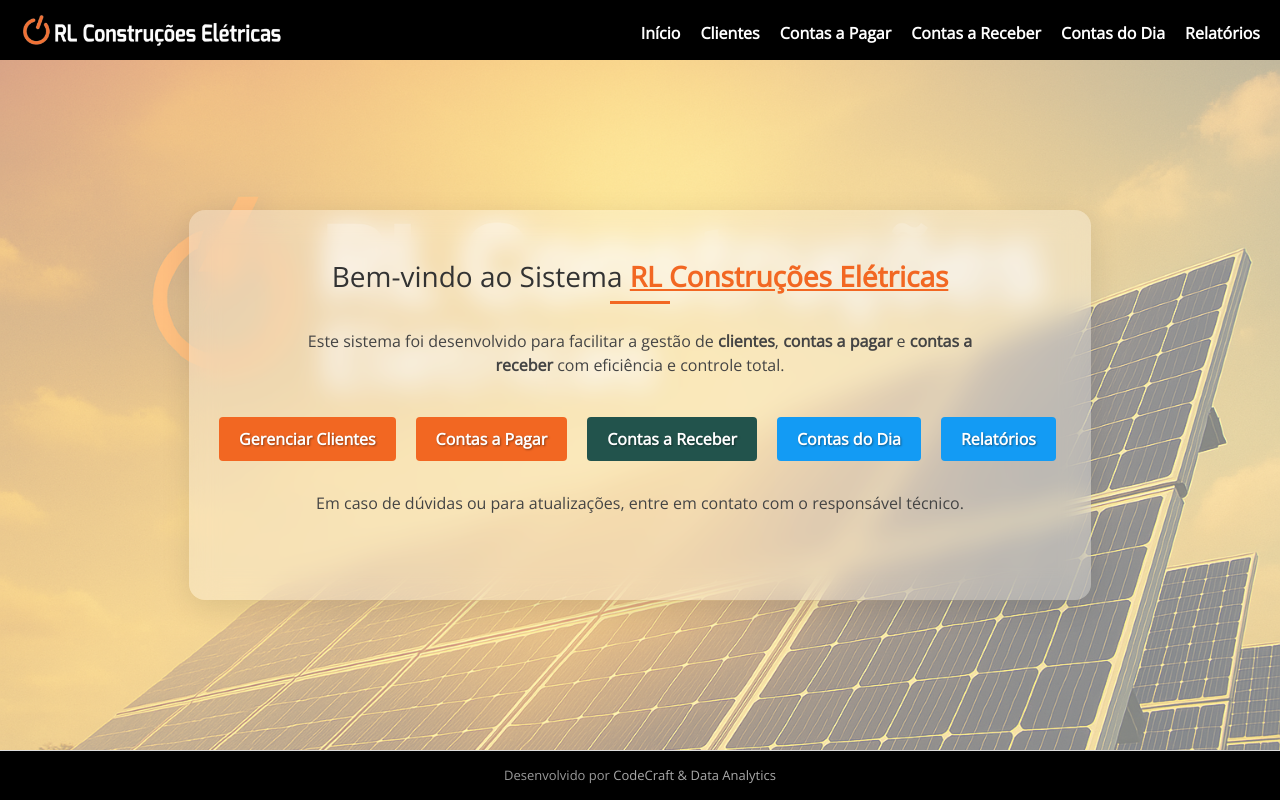
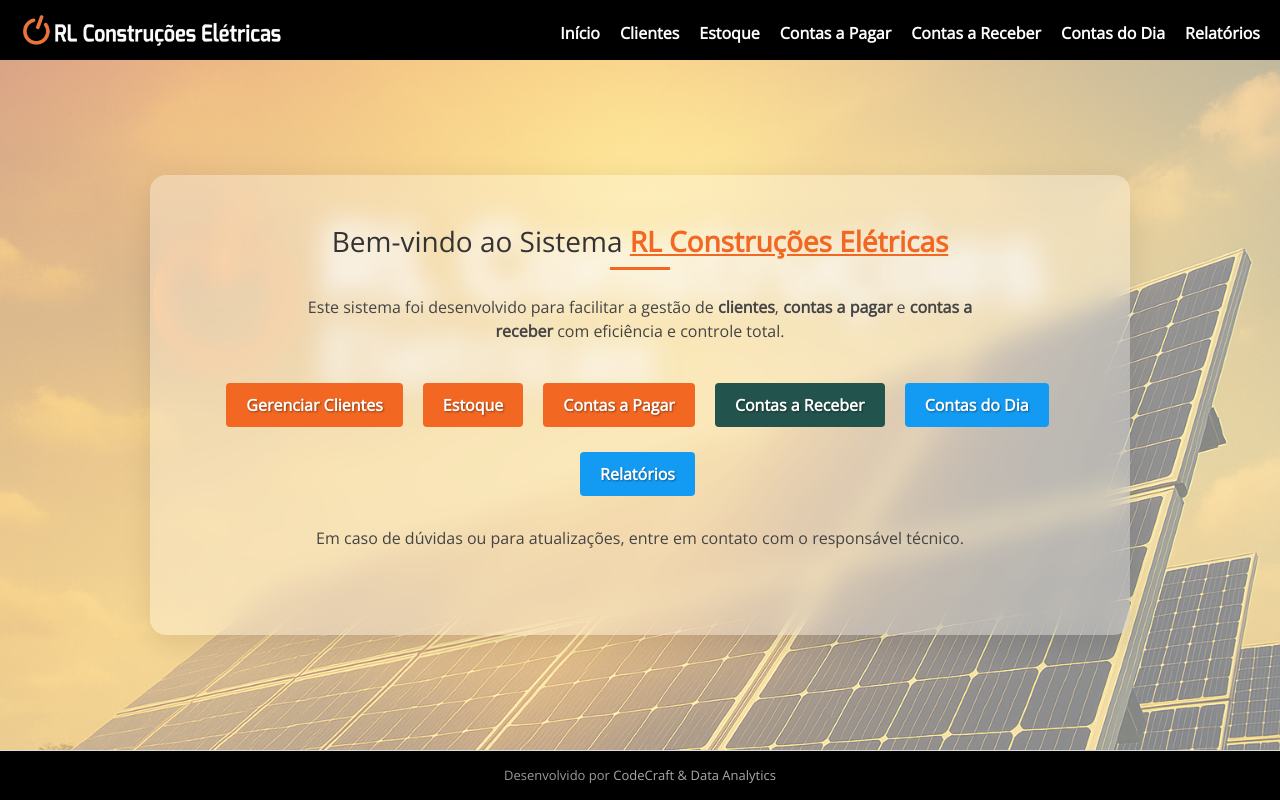
Before and after one commit to Willgomes86/rl_construcoes, a Django app: page / in a window 1280 px wide. Run offline with Django 5.2, Linux system fonts and the light colour scheme.

Commit message:
Add estoque links to base navigation and home

```diff
--- a/apps/core/templates/core/base.html
+++ b/apps/core/templates/core/base.html
@@ -231,6 +231,7 @@
         <nav>
             <a href="{% url 'core:home' %}">Início</a>
             <a href="{% url 'clientes:cliente_list' %}">Clientes</a>
+            <a href="{% url 'estoque:produto_list' %}">Estoque</a>
             <a href="{% url 'financeiro:contas_pagar' %}">Contas a Pagar</a>
             <a href="{% url 'financeiro:contas_receber' %}">Contas a Receber</a>
             <a href="{% url 'financeiro:contas_alerta' %}">Contas do Dia</a>
--- a/apps/core/templates/core/home.html
+++ b/apps/core/templates/core/home.html
@@ -101,6 +101,7 @@
 
         <div class="home-buttons">
             <a href="{% url 'clientes:cliente_list' %}" class="btn-laranja">Gerenciar Clientes</a>
+            <a href="{% url 'estoque:produto_list' %}" class="btn-laranja">Estoque</a>
             <a href="{% url 'financeiro:contas_pagar' %}" class="btn-laranja">Contas a Pagar</a>
             <a href="{% url 'financeiro:contas_receber' %}" class="btn-verde">Contas a Receber</a>
             <a href="{% url 'financeiro:contas_alerta' %}" class="btn-azul">Contas do Dia</a>
```
